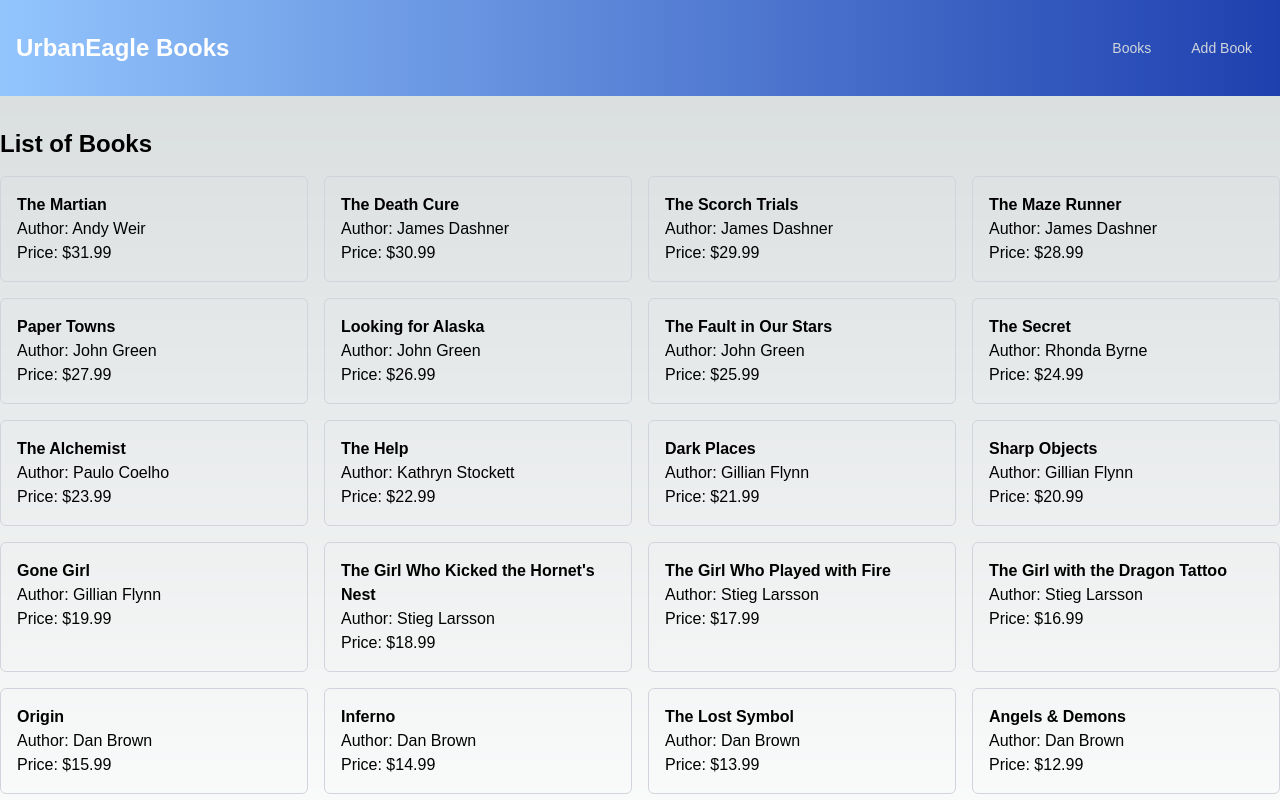
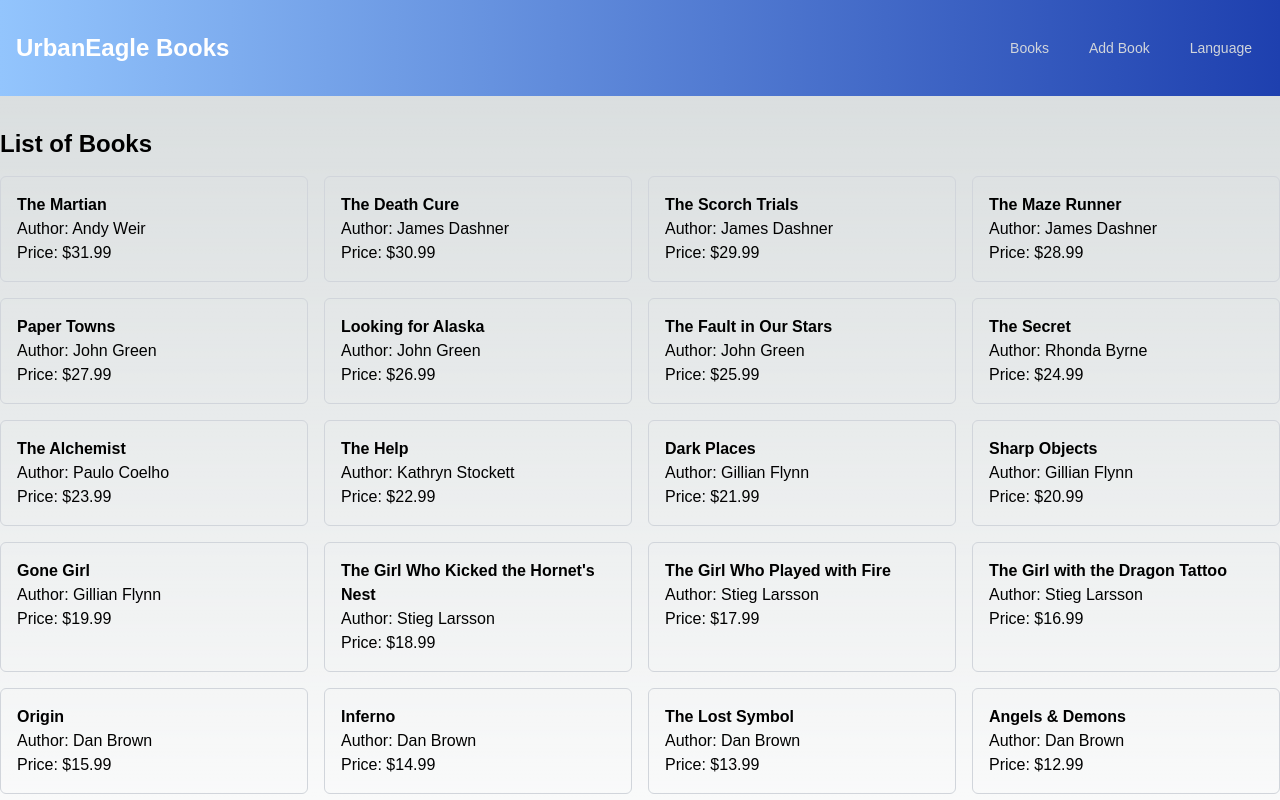
Before and after one commit to joshuawiidrichter1994/book-store, a Next.js app: page /BooksPage in a window 1280 px wide. Shown: the top 800 px of the page. Built offline with nearby package versions, Linux system fonts and the light colour scheme.

Commit message:
Added language selector dropdown

```diff
--- a/src/components/Header.tsx
+++ b/src/components/Header.tsx
@@ -1,11 +1,42 @@
 import Link from "next/link";
+import { useState, useRef, useEffect } from "react";
 
 const Header = () => {
+  const [isLanguageDropdownOpen, setIsLanguageDropdownOpen] = useState(false);
+  const [selectedLanguage, setSelectedLanguage] = useState("English");
+  const dropdownRef = useRef<HTMLDivElement>(null);
+
+  useEffect(() => {
+    const handleOutsideClick = (event: MouseEvent) => {
+      if (dropdownRef.current && event.target && !dropdownRef.current.contains(event.target as Node)) {
+        setIsLanguageDropdownOpen(false);
+      }
+    };
+
+    document.addEventListener("mousedown", handleOutsideClick);
+
+    return () => {
+      document.removeEventListener("mousedown", handleOutsideClick);
+    };
+  }, []);
+
+  const toggleLanguageDropdown = () => {
+    setIsLanguageDropdownOpen(!isLanguageDropdownOpen);
+  };
+
+  const handleLanguageChange = (language: string) => {
+    setSelectedLanguage(language);
+    setIsLanguageDropdownOpen(false);
+    // You can add logic here to change the language of your app
+    // For now, let's just console log the selected language
+    console.log("Selected language:", language);
+  };
+
   return (
     <header className="bg-gradient-to-r from-blue-300 to-blue-800 text-white py-4">
       <div className="max-w-7xl mx-auto px-4">
-          <div className="flex justify-between h-16 items-center"> {/* Updated */}
-            <div className="flex items-center"> {/* Updated */}
+        <div className="flex justify-between h-16 items-center">
+          <div className="flex items-center">
             <div className="flex-shrink-0 flex items-center">
               {/* Your Logo or Site Name */}
               <Link href="/">
@@ -13,15 +44,30 @@ const Header = () => {
               </Link>
             </div>
           </div>
-            <div className="flex items-center"> {/* Updated */}
+          <div className="flex items-center">
             {/* Navigation Links */}
-              <div className="hidden md:flex md:ml-10 md:space-x-4">
+            <div className="hidden md:flex md:ml-10 md:space-x-4 items-center">
               <Link href="/BooksPage">
                 <span className="text-gray-300 hover:bg-gray-700 hover:text-white px-3 py-2 rounded-md text-sm font-medium cursor-pointer">Books</span>
               </Link>
               <Link href="/AddBookPage">
                 <span className="text-gray-300 hover:bg-gray-700 hover:text-white px-3 py-2 rounded-md text-sm font-medium cursor-pointer">Add Book</span>
               </Link>
+              {/* Language Dropdown */}
+              <div className="relative ml-4" ref={dropdownRef}>
+                <button onClick={toggleLanguageDropdown} className="text-gray-300 hover:text-white px-3 py-2 rounded-md text-sm font-medium cursor-pointer">
+                  Language
+                </button>
+                {isLanguageDropdownOpen && (
+                  <div className="absolute right-0 mt-2 w-40 bg-white border border-gray-300 rounded-md shadow-lg z-10">
+                    <ul>
+                      <li onClick={() => handleLanguageChange("English")} className="cursor-pointer px-4 py-2 hover:bg-gray-100 text-gray-900 text-xs">English</li>
+                      <li onClick={() => handleLanguageChange("French")} className="cursor-pointer px-4 py-2 hover:bg-gray-100 text-gray-900 text-xs">French</li>
+                      {/* Add more languages as needed */}
+                    </ul>
+                  </div>
+                )}
+              </div>
             </div>
           </div>
         </div>
--- a/src/layout.tsx
+++ b/src/layout.tsx
@@ -5,8 +5,6 @@ import Header from "./components/Header"
 
 export default function RootLayout({ children }: { children: ReactNode }) {
   const router = useRouter();
-
-  console.log("Current Path:", router.pathname);
 
   return (
     <>
```
Lines whose indentation alone changed are shown as unchanged.
